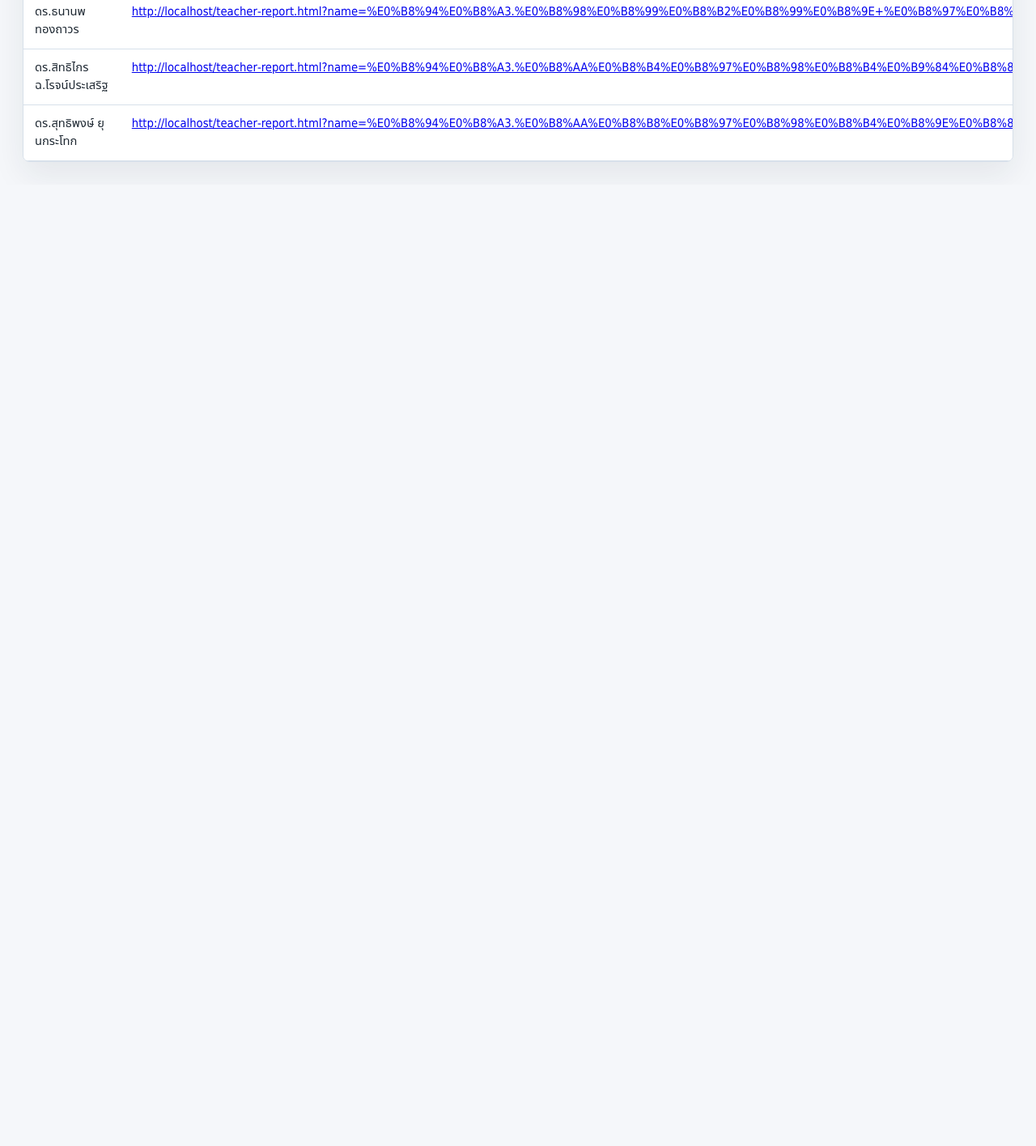
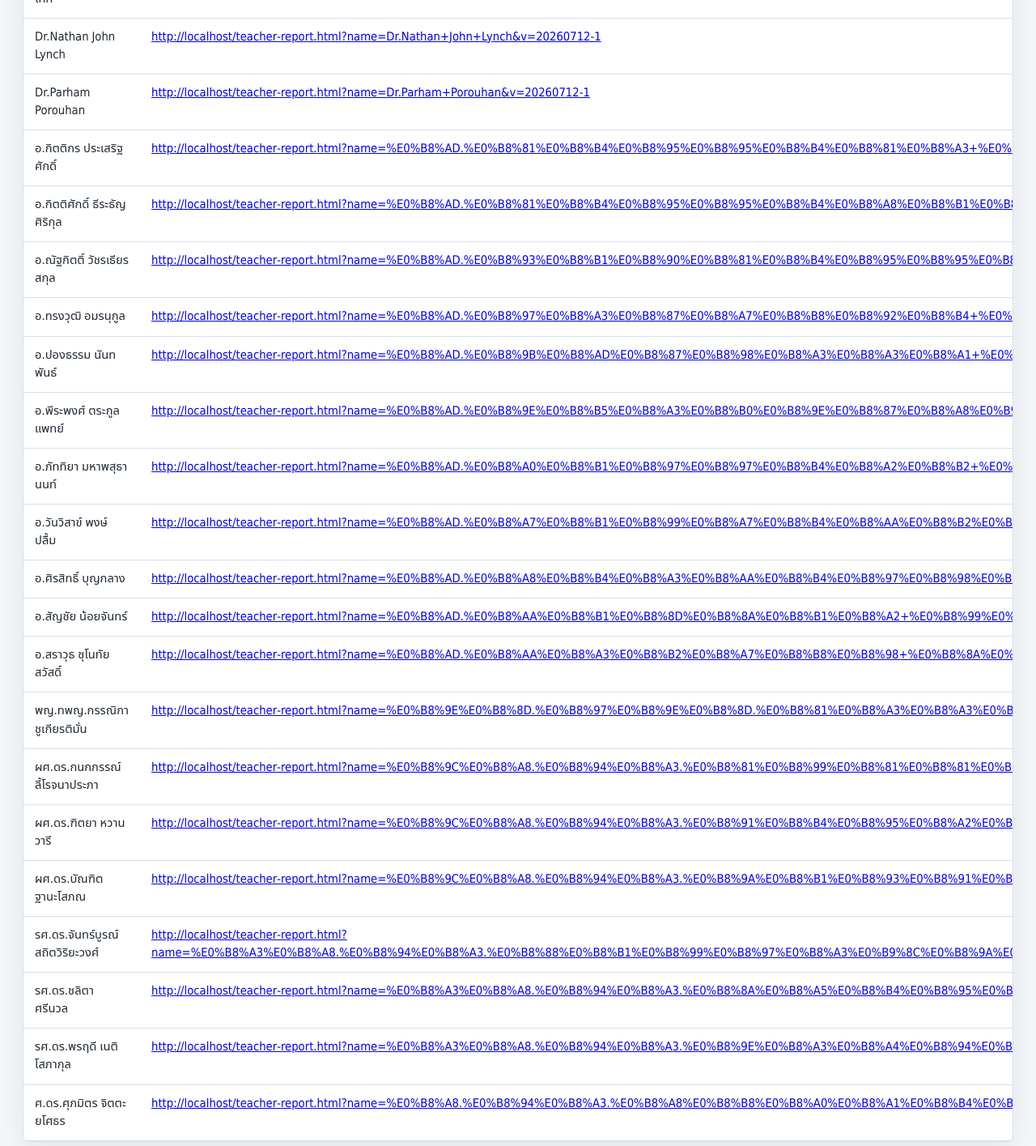
Before and after one commit to ex-meeting/financial-web, a plain HTML site: page teacher-report-directory.html in a window 1280 px wide. Shown: the part 3085-4500 px from the top of the page at 81% size. Before the commit the page ends 3313 px from the top, so only its background shows below. Drawn offline with Linux system fonts and the light colour scheme.

Commit message:
Add files via upload

```diff
--- a/teacher-report-directory.html
+++ b/teacher-report-directory.html
@@ -56,6 +56,6 @@
       </section>
     </main>
 
-    <script src="teacher-report-directory.js?v=20260712-1"></script>
+    <script src="teacher-report-directory.js?v=20261127-1"></script>
   </body>
 </html>
--- a/teacher-report-directory.js
+++ b/teacher-report-directory.js
@@ -38,7 +38,28 @@ const TEACHER_REPORT_NAMES = [
   "ดร.ศรายุทธ นนท์ศิริ",
   "ดร.ธนานพ ทองถาวร",
   "ดร.สิทธิไกร ฉ.โรจน์ประเสริฐ",
-  "ดร.สุทธิพงษ์ ยุนกระโทก"
+  "ดร.สุทธิพงษ์ ยุนกระโทก",
+  "Dr.Nathan John Lynch",
+  "Dr.Parham Porouhan",
+  "อ.กิตติกร ประเสริฐศักดิ์",
+  "อ.กิตติศักดิ์ ธีระธัญศิริกุล",
+  "อ.ณัฐกิตติ์ วัชรเธียรสกุล",
+  "อ.ทรงวุฒิ อมรนุกูล",
+  "อ.ปองธรรม นันทพันธ์",
+  "อ.พีระพงศ์ ตระกูลแพทย์",
+  "อ.ภัททิยา มหาพสุธานนท์",
+  "อ.วันวิสาข์ พงษ์ปลื้ม",
+  "อ.ศิรสิทธิ์ บุญกลาง",
+  "อ.สัญชัย น้อยจันทร์",
+  "อ.สราวุธ ชุโนทัยสวัสดิ์",
+  "พญ.ทพญ.กรรณิกา ชูเกียรติมั่น",
+  "ผศ.ดร.กนกกรรณ์ ลี้โรจนาประภา",
+  "ผศ.ดร.ฑิตยา หวานวารี",
+  "ผศ.ดร.บัณฑิต ฐานะโสภณ",
+  "รศ.ดร.จันทร์บูรณ์  สถิตวิริยะวงศ์",
+  "รศ.ดร.ชลิตา ศรีนวล",
+  "รศ.ดร.พรฤดี  เนติโสภากุล",
+  "ศ.ดร.ศุภมิตร จิตตะยโศธร"
 ];
 
 const searchInput = document.querySelector("#teacherSearchInput");
```
